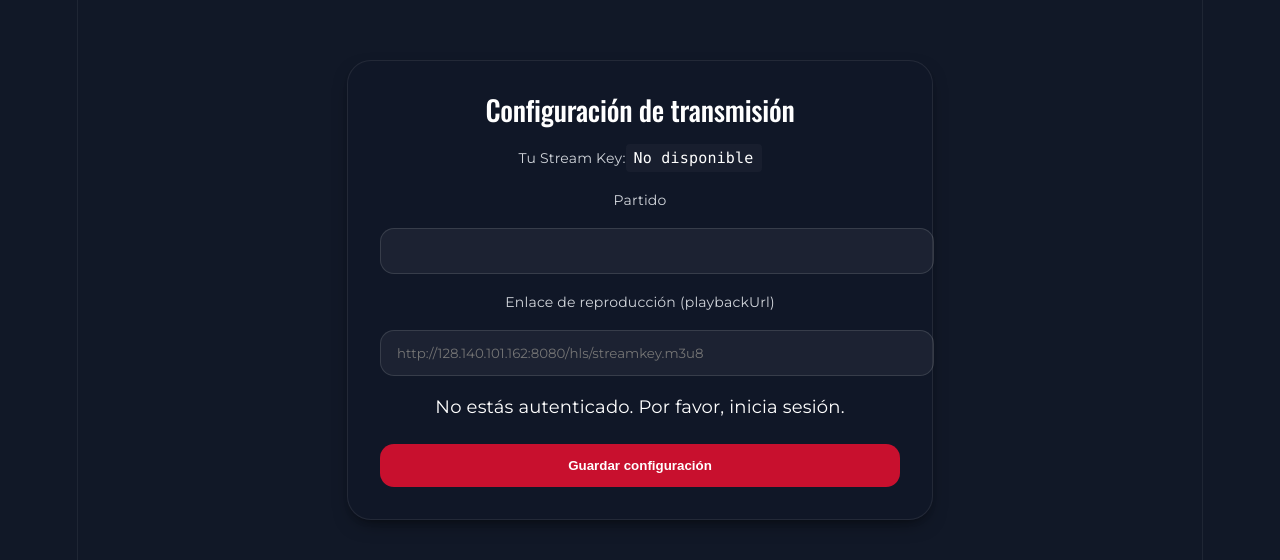
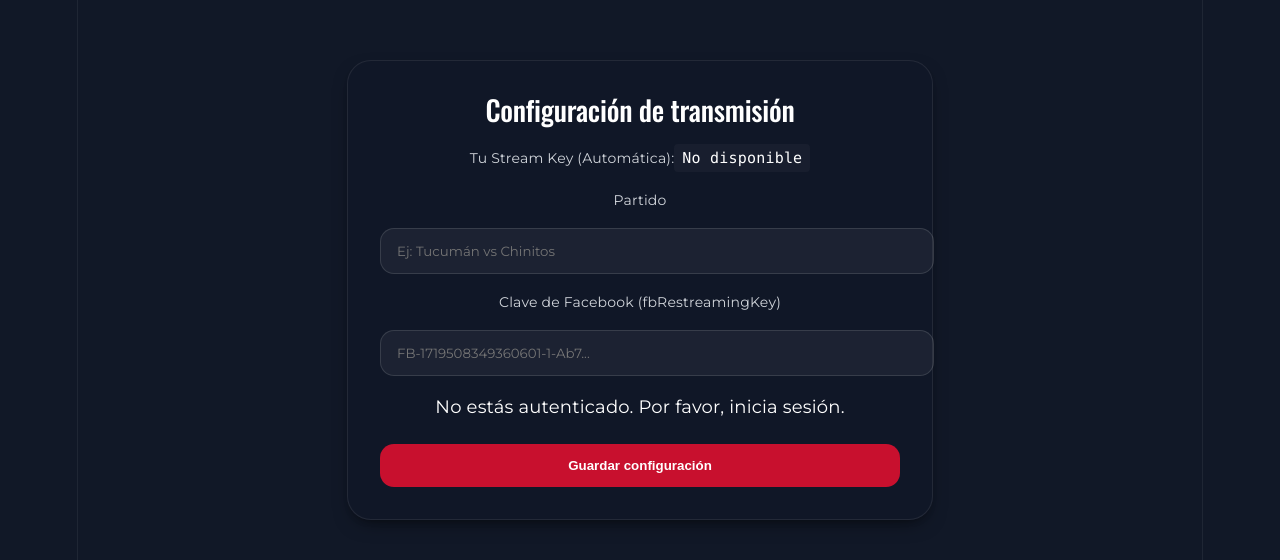
Before and after one commit to SR-ISAAC-935/NotimitaPlayer, a React (Vite) app: page /config-canal-2026 in a window 1280 px wide. Shown: the part 134-694 px from the top of the page. Built offline with nearby package versions, Linux system fonts and the light colour scheme.

Commit message:
fbstreamkey added

```diff
--- a/src/components/streamconfigform/StreamConfigForm.tsx
+++ b/src/components/streamconfigform/StreamConfigForm.tsx
@@ -3,12 +3,14 @@ import { useNavigate } from 'react-router-dom'
 import { useStreamConfig } from '../../context/StreamConfigContext'
 import './StreamConfigForm.css'
 
-// 1. Actualizamos la estructura para incluir el authToken
+// 1. Actualizamos la estructura para incluir fbRestreamingKey y streamKey
 export interface StreamConfig {
   match?: string
   playbackUrl?: string
   streamStatus?: string | null
-  authToken?: string // <-- Añadido para poder leer el token
+  authToken?: string
+  streamKey?: string
+  fbRestreamingKey?: string
 }
 
 interface StreamConfigContextType {
@@ -22,18 +24,16 @@ export default function StreamConfigForm(): React.JSX.Element {
   const { config, updateConfig } = useStreamConfig() as StreamConfigContextType
 
   const [match, setMatch] = useState<string>(config?.match || '')
-  const [playbackUrl, setPlaybackUrl] = useState<string>(config?.playbackUrl || '')
+  // Nuevo estado para la clave de retransmisión de Facebook
+  const [fbRestreamingKey, setFbRestreamingKey] = useState<string>(config?.fbRestreamingKey || '')
 
-  // Nuevos estados para manejar la Stream Key
-  const [streamKey, setStreamKey] = useState<string>('')
+  const [streamKey, setStreamKey] = useState<string>(config?.streamKey || '')
   const [isLoadingKey, setIsLoadingKey] = useState<boolean>(false)
   const [error, setError] = useState<string>('')
 
   const navigate = useNavigate()
 
-  // 2. useEffect para hacer el fetch automático al montar el componente
   useEffect(() => {
-    // Si no hay token en el contexto, podríamos redirigir al login
     if (!config.authToken) {
       setError('No estás autenticado. Por favor, inicia sesión.')
       return
@@ -45,7 +45,6 @@ export default function StreamConfigForm(): React.JSX.Element {
         const response = await fetch(STREAM_KEY_ENDPOINT, {
           method: 'GET',
           headers: {
-            // 3. Enviamos el token de autorización
             'Authorization': `Bearer ${config.authToken}`,
             'Content-Type': 'application/json'
           }
@@ -55,10 +54,9 @@ export default function StreamConfigForm(): React.JSX.Element {
           throw new Error(`HTTP Error ${response.status}: No se pudo obtener la clave.`)
         }
 
-        // Suponiendo que la API devuelve la clave como texto plano.
-        // Si devuelve JSON, cambia esto a await response.json() y extrae la propiedad.
         const keyData = await response.text()
-        setStreamKey(keyData)
+        // Limpiamos la clave por si viene con comillas o espacios extra
+        setStreamKey(keyData.replace(/["']/g, "").trim())
 
       } catch (err) {
         if (err instanceof Error) {
@@ -71,21 +69,34 @@ export default function StreamConfigForm(): React.JSX.Element {
       }
     }
 
-    fetchStreamKey()
-  }, [config.authToken])
+    // Solo hacemos fetch si no tenemos ya la key guardada
+    if (!streamKey) {
+      fetchStreamKey()
+    }
+  }, [config.authToken, streamKey])
 
   function handleSubmit(event: React.FormEvent<HTMLFormElement>): void {
     event.preventDefault()
     setError('')
 
-    if (!playbackUrl.trim()) {
-      setError('Pega el enlace de reproducción (playbackUrl) que te devolvió la API.')
+    if (!streamKey) {
+      setError('Aún no se ha cargado la Stream Key. Por favor espera.')
       return
     }
 
+    if (!fbRestreamingKey.trim()) {
+      setError('La clave de retransmisión de Facebook es obligatoria.')
+      return
+    }
+
+    // Generamos la playbackUrl automáticamente igual que en tu backend
+    const generatedPlaybackUrl = `http://128.140.101.162:8080/hls/${streamKey}.m3u8`
+
     updateConfig({
       match,
-      playbackUrl: playbackUrl.trim(),
+      fbRestreamingKey: fbRestreamingKey.trim(),
+      streamKey,
+      playbackUrl: generatedPlaybackUrl, // Se guarda lista para usarse en el reproductor
       streamStatus: null,
     })
 
@@ -97,9 +108,8 @@ export default function StreamConfigForm(): React.JSX.Element {
       <form className="stream-config-form" onSubmit={handleSubmit} aria-label="Configuración de streaming">
         <h2>Configuración de transmisión</h2>
 
-        {/* Sección para mostrar la Stream Key */}
         <div className="stream-key-container">
-          <label>Tu Stream Key:</label>
+          <label>Tu Stream Key (Automática):</label>
           {isLoadingKey ? (
             <p className="loading-text">Cargando clave...</p>
           ) : (
@@ -113,21 +123,22 @@ export default function StreamConfigForm(): React.JSX.Element {
           type="text"
           value={match}
           onChange={(event: React.ChangeEvent<HTMLInputElement>) => setMatch(event.target.value)}
+          placeholder="Ej: Tucumán vs Chinitos"
           required
         />
 
-        <label htmlFor="playback-url">Enlace de reproducción (playbackUrl)</label>
+        <label htmlFor="fb-restreaming-key">Clave de Facebook (fbRestreamingKey)</label>
         <input
-          id="playback-url"
+          id="fb-restreaming-key"
           type="text"
-          placeholder="http://128.140.101.162:8080/hls/streamkey.m3u8"
-          value={playbackUrl}
-          onChange={(event: React.ChangeEvent<HTMLInputElement>) => setPlaybackUrl(event.target.value)}
+          placeholder="FB-1719508349360601-1-Ab7..."
+          value={fbRestreamingKey}
+          onChange={(event: React.ChangeEvent<HTMLInputElement>) => setFbRestreamingKey(event.target.value)}
           required
         />
 
         {error && <p className="stream-config-error">{error}</p>}
-        <button type="submit" disabled={!config.authToken}>Guardar configuración</button>
+        <button type="submit" disabled={!config.authToken || isLoadingKey}>Guardar configuración</button>
       </form>
     </main>
   )
```
